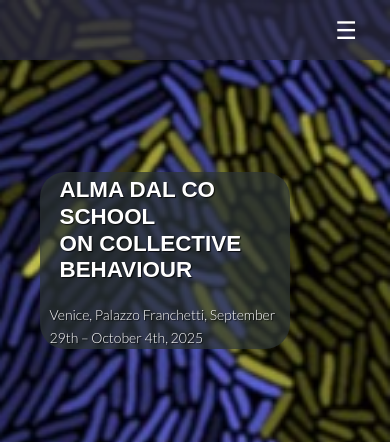
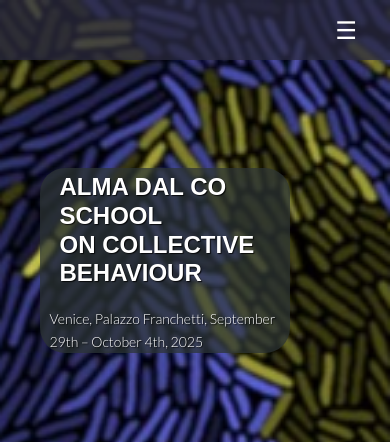
Before and after one commit to almadalcoschool/almadalcoschool.github.io, a Jekyll site: the page built from index.html, in a window 390 px wide. Shown: the top 442 px of the page. Built offline with Jekyll 4.4.1, drawn with Linux system fonts in a browser that asks for light colours; nearby versions of some CDN libraries; the list of posts is cut into pages by our own code.

Commit message:
index title

```diff
--- a/index.html
+++ b/index.html
@@ -105,17 +105,16 @@
 
         .hero-title {
             text-align: left; /* Align left on mobile */
-            font-size: 1.4rem !important; /* Smaller size for mobile */
+            font-size: 1.5rem !important; /* Smaller size for mobile */
             max-width: 95% !important; /* Allow a bit more width */
             line-height: 1.2; /* Slightly increased line height for readability */
             padding: 5px 10px; /* Add padding around the title */
             overflow-wrap: break-word !important; /* Allow breaking of long words */
         }
 
-
         .subtext {
             font-size: 14px; /* Reduces the font size of the subtitle */
-            text-align: center; /* Centers the subtitle */
+            text-align: left; /* Centers the subtitle */
             overflow-wrap: break-word;
             }
 
```
